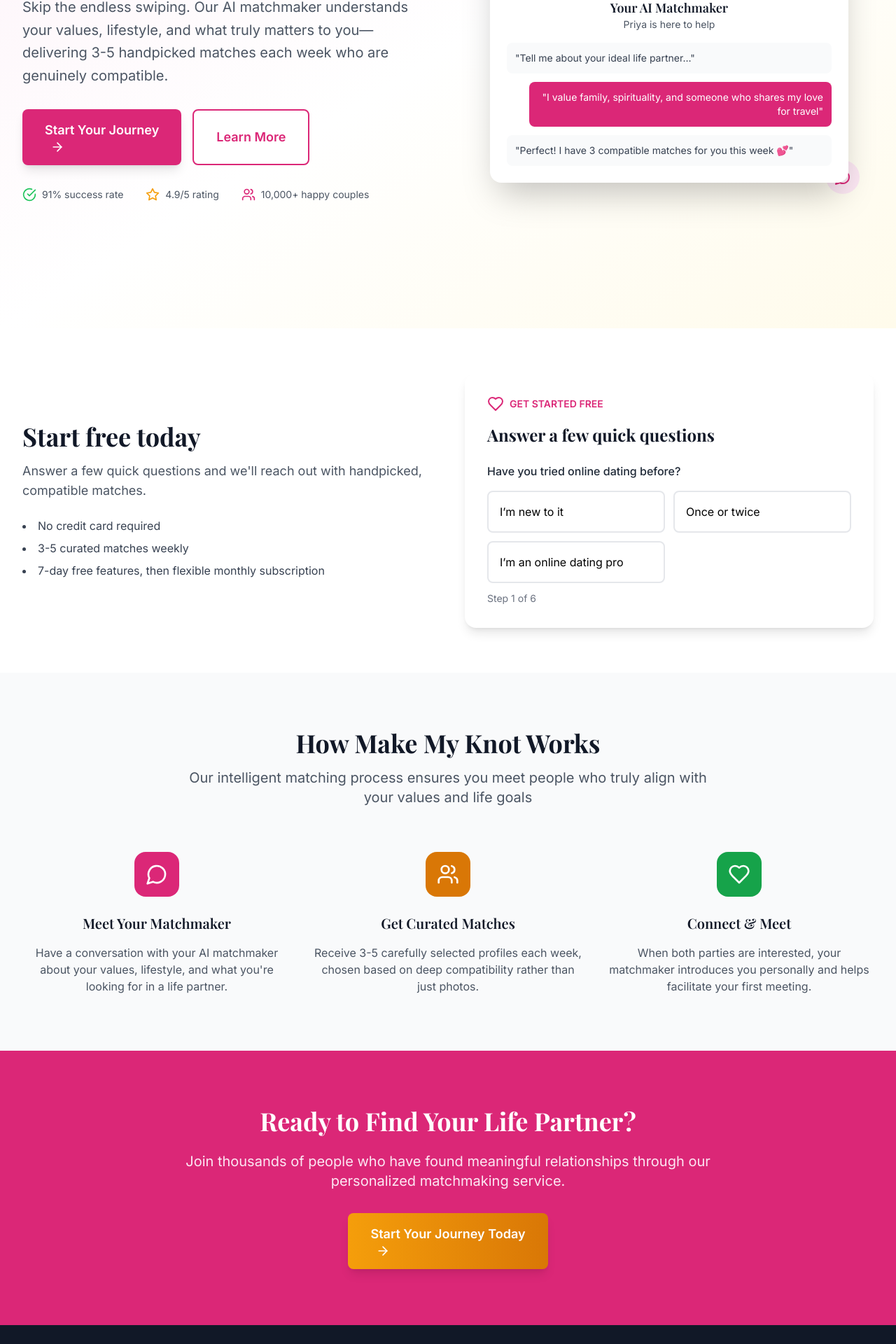
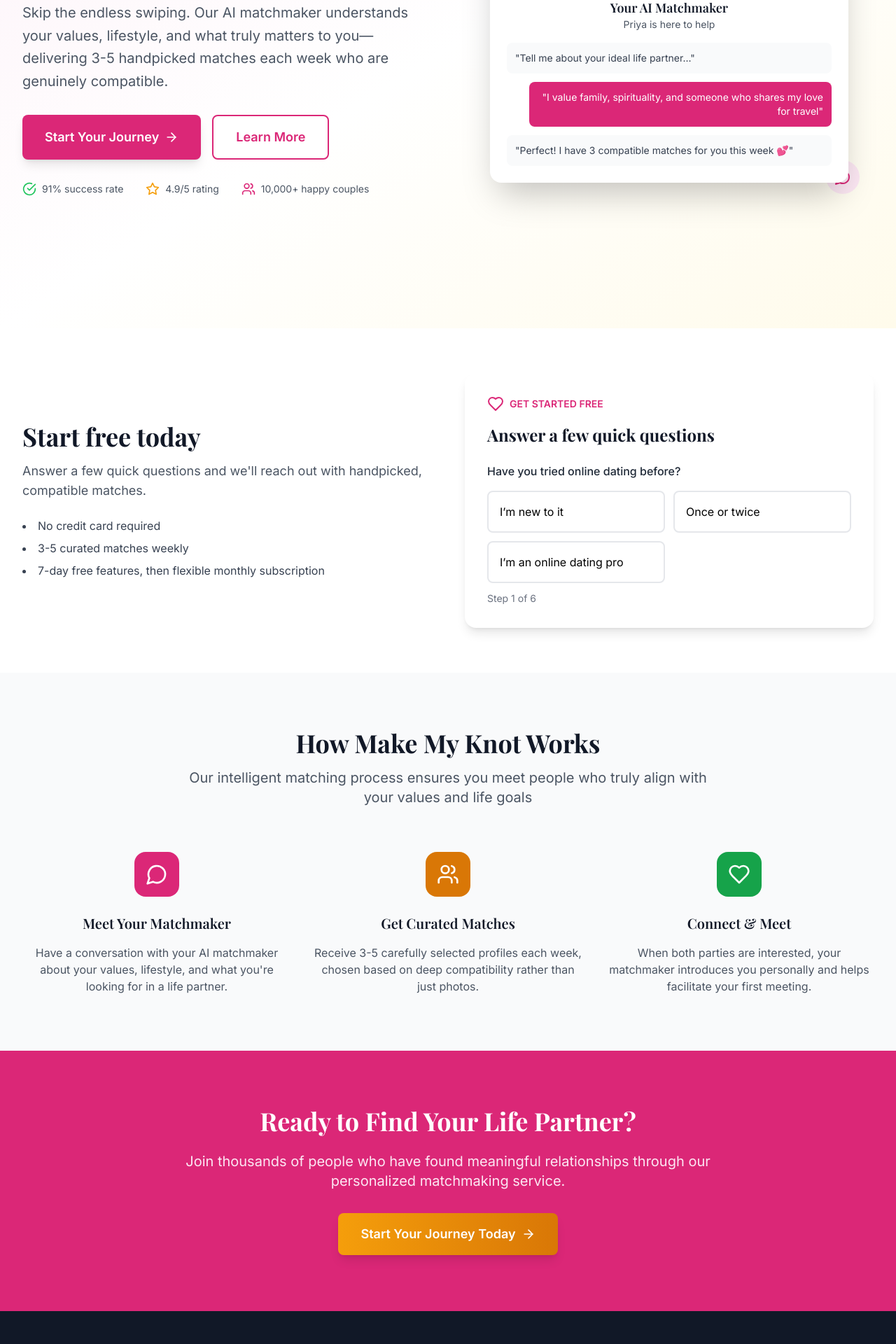
Before and after one commit to teammakemyknot-arch/Make-my-knot, a Next.js app: page / in a window 1280 px wide. Shown: the part 331-2251 px from the top of the page at 70% size. Built offline with nearby package versions, Linux system fonts and the light colour scheme; a web font is replaced by a local one.

Commit message:
Wire up homepage CTAs: hero Start Your Journey -> /signup, Learn More -> #how-it-works, CTA button -> /signup

```diff
--- a/src/pages/index.tsx
+++ b/src/pages/index.tsx
@@ -49,13 +49,13 @@
                 </p>
 
                 <div className="flex flex-col sm:flex-row gap-4 mb-8">
-                  <button className="btn-primary text-lg px-8 py-4">
+                  <Link href="/signup" className="btn-primary text-lg px-8 py-4 inline-flex items-center justify-center">
                     Start Your Journey
                     <ArrowRight className="ml-2 h-5 w-5" />
-                  </button>
-                  <button className="btn-secondary text-lg px-8 py-4">
+                  </Link>
+                  <a href="#how-it-works" className="btn-secondary text-lg px-8 py-4 inline-flex items-center justify-center">
                     Learn More
-                  </button>
+                  </a>
                 </div>
 
                 {/* Trust Indicators */}
@@ -193,10 +193,10 @@
             <p className="text-xl text-primary-100 mb-8">
               Join thousands of people who have found meaningful relationships through our personalized matchmaking service.
             </p>
-            <button className="btn-gold text-lg px-8 py-4">
+            <Link href="/signup" className="btn-gold text-lg px-8 py-4 inline-flex items-center justify-center">
               Start Your Journey Today
               <ArrowRight className="ml-2 h-5 w-5" />
-            </button>
+            </Link>
           </div>
         </section>
       </main>
```
